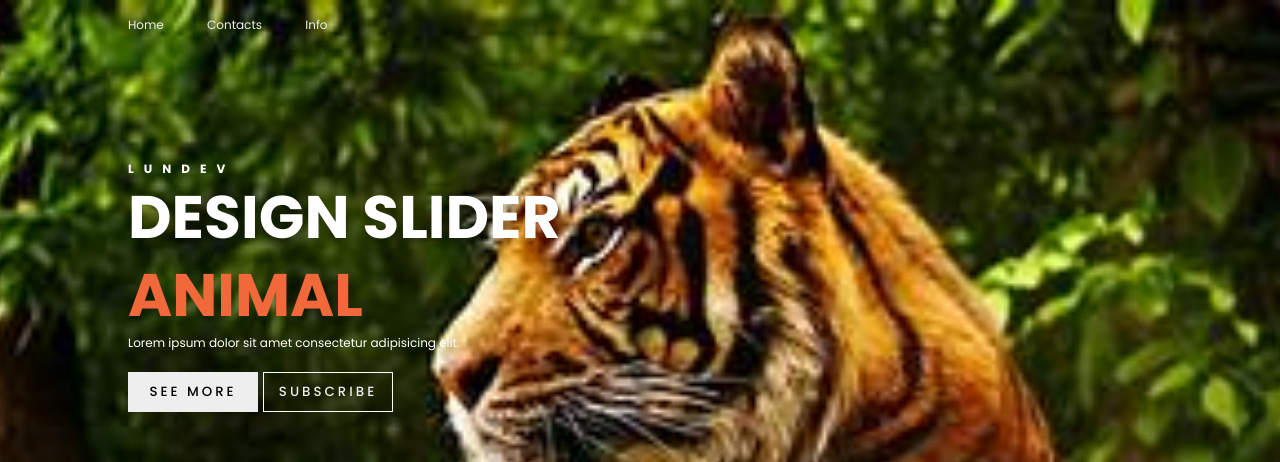
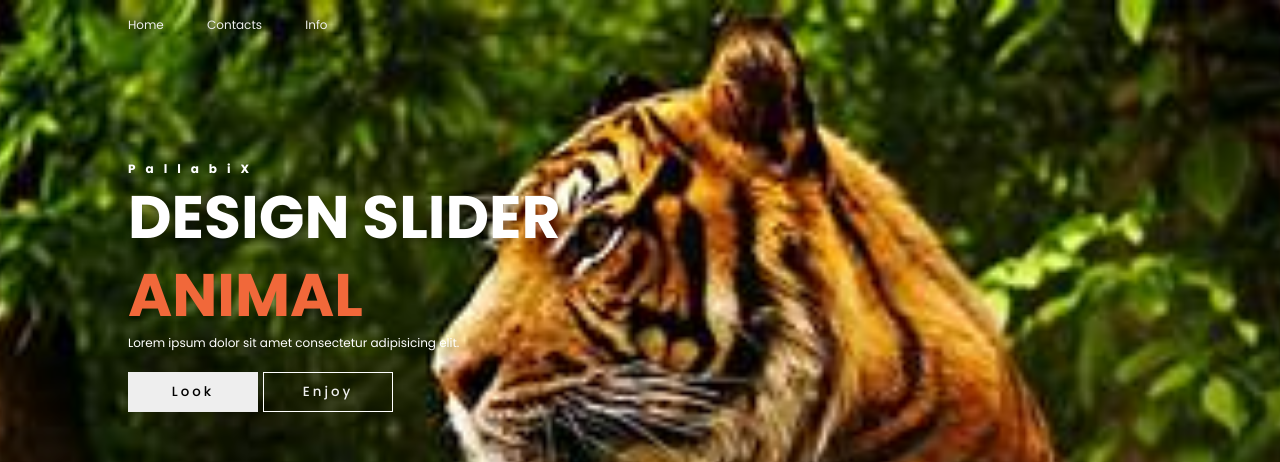
Before and after one commit to Pallabikar/Create-Crazy-3D-Image-Slider, a plain HTML site: page index1.html in a window 1280 px wide. Shown: the top 462 px of the page. Drawn offline with Linux system fonts and the light colour scheme.

Commit message:
Updated slider to 8 images and improved content

```diff
--- a/index1.html
+++ b/index1.html
@@ -23,11 +23,11 @@
             <div class="item">
                 <img src="images/Animal1.jpg">
                 <div class="content">
-                    <div class="author">LUNDEV</div>
+                    <div class="author">PallabiX</div>
                     <div class="title">DESIGN SLIDER</div>
                     <div class="topic">ANIMAL</div>
                     <div class="des">Lorem ipsum dolor sit amet consectetur adipisicing elit.</div>
-                    <div class="buttons"><button>SEE MORE</button><button>SUBSCRIBE</button></div>
+                    <div class="buttons"><button>Look</button><button>Enjoy</button></div>
                 </div>
             </div>
 
@@ -35,11 +35,11 @@
             <div class="item">
                 <img src="images/Animal2.jpg">
                 <div class="content">
-                    <div class="author">LUNDEV</div>
+                    <div class="author">PallabiX</div>
                     <div class="title">DESIGN SLIDER</div>
                     <div class="topic">ANIMAL</div>
                     <div class="des">Lorem ipsum dolor sit amet consectetur adipisicing elit.</div>
-                    <div class="buttons"><button>SEE MORE</button><button>SUBSCRIBE</button></div>
+                    <div class="buttons"><button>Look</button><button>Enjoy</button></div>
                 </div>
             </div>
 
@@ -47,11 +47,11 @@
             <div class="item">
                 <img src="images/Animal3.jpg">
                 <div class="content">
-                    <div class="author">LUNDEV</div>
+                    <div class="author">PallabiX</div>
                     <div class="title">DESIGN SLIDER</div>
                     <div class="topic">ANIMAL</div>
                     <div class="des">Lorem ipsum dolor sit amet consectetur adipisicing elit.</div>
-                    <div class="buttons"><button>SEE MORE</button><button>SUBSCRIBE</button></div>
+                    <div class="buttons"><button>Look</button><button>Enjoy</button></div>
                 </div>
             </div>
 
@@ -59,11 +59,11 @@
             <div class="item">
                 <img src="images/Animal4.jpg">
                 <div class="content">
-                    <div class="author">LUNDEV</div>
+                    <div class="author">Pallabix</div>
                     <div class="title">DESIGN SLIDER</div>
                     <div class="topic">ANIMAL</div>
                     <div class="des">Lorem ipsum dolor sit amet consectetur adipisicing elit.</div>
-                    <div class="buttons"><button>SEE MORE</button><button>SUBSCRIBE</button></div>
+                    <div class="buttons"><button>Look</button><button>Enjoy</button></div>
                 </div>
             </div>
 
@@ -71,11 +71,11 @@
             <div class="item">
                 <img src="images/Animal5.jpg">
                 <div class="content">
-                    <div class="author">LUNDEV</div>
+                    <div class="author">PallabiX</div>
                     <div class="title">DESIGN SLIDER</div>
                     <div class="topic">ANIMAL</div>
                     <div class="des">Lorem ipsum dolor sit amet consectetur adipisicing elit.</div>
-                    <div class="buttons"><button>SEE MORE</button><button>SUBSCRIBE</button></div>
+                    <div class="buttons"><button>Look</button><button>Enjoy</button></div>
                 </div>
             </div>
 
@@ -83,11 +83,11 @@
             <div class="item">
                 <img src="images/Animal6.jpg">
                 <div class="content">
-                    <div class="author">LUNDEV</div>
+                    <div class="author">PallabiX</div>
                     <div class="title">DESIGN SLIDER</div>
                     <div class="topic">ANIMAL</div>
                     <div class="des">Lorem ipsum dolor sit amet consectetur adipisicing elit.</div>
-                    <div class="buttons"><button>SEE MORE</button><button>SUBSCRIBE</button></div>
+                    <div class="buttons"><button>Look</button><button>Enjoy</button></div>
                 </div>
             </div>
 
@@ -95,11 +95,11 @@
             <div class="item">
                 <img src="images/Animal7.jpg">
                 <div class="content">
-                    <div class="author">LUNDEV</div>
+                    <div class="author">PallabiX</div>
                     <div class="title">DESIGN SLIDER</div>
                     <div class="topic">ANIMAL</div>
                     <div class="des">Lorem ipsum dolor sit amet consectetur adipisicing elit.</div>
-                    <div class="buttons"><button>SEE MORE</button><button>SUBSCRIBE</button></div>
+                    <div class="buttons"><button>Look</button><button>Enjoy</button></div>
                 </div>
             </div>
 
@@ -107,11 +107,11 @@
             <div class="item">
                 <img src="images/Animal8.jpg">
                 <div class="content">
-                    <div class="author">LUNDEV</div>
+                    <div class="author">PallabiX</div>
                     <div class="title">DESIGN SLIDER</div>
                     <div class="topic">ANIMAL</div>
                     <div class="des">Lorem ipsum dolor sit amet consectetur adipisicing elit.</div>
-                    <div class="buttons"><button>SEE MORE</button><button>SUBSCRIBE</button></div>
+                    <div class="buttons"><button>Look</button><button>Enjoy</button></div>
                 </div>
             </div>
         </div>
```
